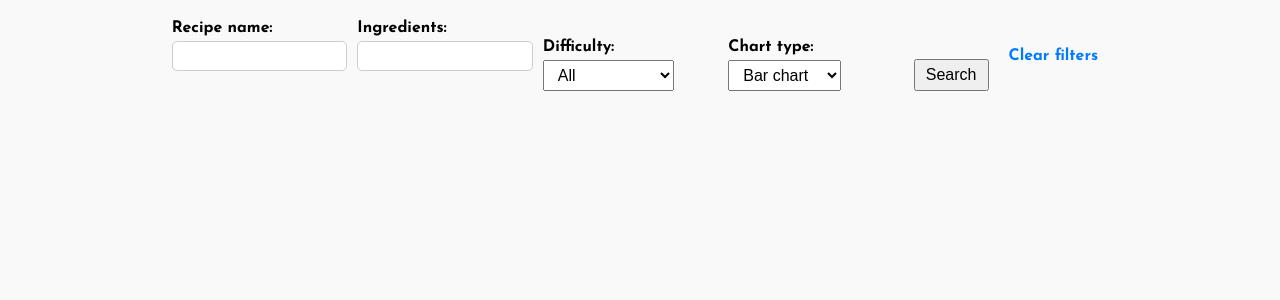
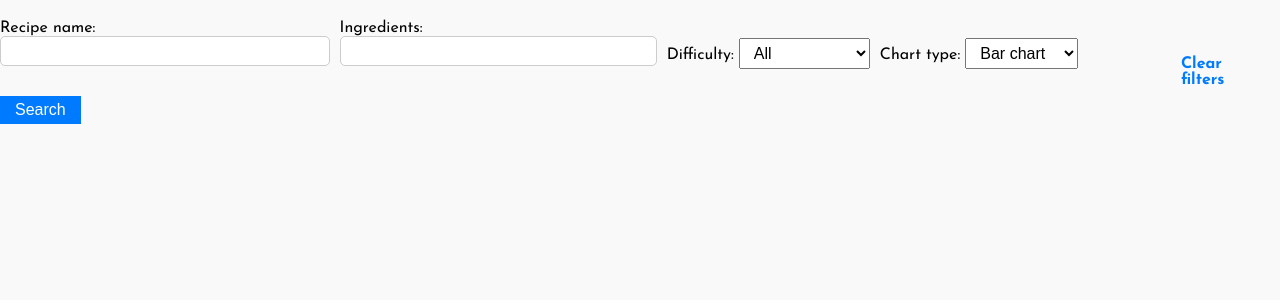
Before and after one commit to devmcdonough/Recipe_app, a Django app: page /recipes/ in a window 1280 px wide. Shown: the part 48-348 px from the top of the page. Run offline with Django 4.2, Linux system fonts and the light colour scheme; data that the repository does not hold is empty.

Commit message:
next form update

```diff
--- a/recipes/static/recipes/css/styles.css
+++ b/recipes/static/recipes/css/styles.css
@@ -111,57 +111,79 @@ body {
     text-decoration: none;
 }
 
-/* Ensure the form input fields, dropdowns, and button are in a row */
+/* Container for the search form */
+.search-form {
+    display: flex;
+    justify-content: center;    /* Center the form and clear link */
+    align-items: center;        /* Vertically align the items */
+    gap: 10px;                  /* Add space between form and the clear link */
+    margin: 20px 0;             /* Add margin above and below the search form */
+}
+
+/* Form inside the search-form */
 .search-form form {
     display: flex;
-    flex-wrap: wrap;           /* Allow wrapping if the screen size is small */
-    gap: 10px;                 /* Space between form fields */
-    align-items: flex-end;      /* Align form elements to the bottom of the row */
+    flex-wrap: wrap;            /* Allow wrapping if the screen size is small */
+    gap: 10px;                  /* Space between form fields */
+    align-items: center;        /* Vertically align form elements */
 }
 
-/* Style the form inputs, dropdowns, and button uniformly */
+/* Label and form element alignment inside each form row */
+.search-form form .form-row {
+    display: flex;
+    flex-direction: row;        /* Align label and input horizontally */
+    align-items: center;        /* Vertically align label and input */
+}
+
+/* Form labels styling */
+.search-form form .form-row label {
+    font-weight: bold;          /* Make the label bold for clarity */
+    margin-right: 10px;         /* Add space between the label and input */
+    width: 120px;               /* Set a fixed width for labels */
+}
+
+/* Ensure uniform padding and spacing for input fields */
 .search-form form input,
-.search-form form select,
-.search-form form button {
+.search-form form select {
     padding: 5px 10px;
     font-size: 1em;
 }
 
-/* Ensure labels appear above the form elements */
-.search-form form p {
-    display: flex;
-    flex-direction: column;    /* Stack label and form element vertically */
-    align-items: flex-start;   /* Align label and input/field to the left */
-    flex: 1;                   /* Make sure form fields take up equal space */
+/* Responsive adjustments for smaller screens */
+@media (max-width: 768px) {
+    .search-form form {
+        flex-direction: column; /* Stack form elements vertically on smaller screens */
+    }
+
+    .search-form form .form-row label {
+        width: auto;            /* Allow labels to resize naturally */
+        margin-right: 0;        /* Remove right margin for vertical stacking */
+    }
 }
 
-/* Add a specific height to the label to prevent misalignment */
-.search-form form p label {
-    margin-bottom: 5px;        /* Space between label and form element */
-    font-weight: bold;         /* Bold the label for clarity */
-}
-
-/* Style for the form container */
-.search-form {
-    display: flex;             /* Use flexbox to align items horizontally */
-    justify-content: center;   /* Center the form and clear link */
-    align-items: center;       /* Vertically align the items */
-    gap: 10px;                 /* Add space between the form and the clear link */
-    margin: 20px 0;            /* Add margin above and below the search form */
+/* Style for the search button */
+.search-form button {
+    padding: 5px 15px;
+    font-size: 1em;
+    background-color: #007BFF;
+    color: white;
+    border: none;
+    cursor: pointer;
 }
 
 /* Style for the clear filters link */
 .search-form a {
     text-decoration: none;
-    color: #007BFF;            /* Blue color for link */
-    font-weight: bold;         /* Bold the link */
-    padding: 5px 10px;         /* Add some padding to make it look like a button */
+    color: #007BFF;             /* Blue color for the link */
+    font-weight: bold;          /* Bold the link */
+    padding: 5px 10px;          /* Add some padding to make it look like a button */
 }
 
 /* Add hover effect for the clear filters link */
 .search-form a:hover {
     text-decoration: underline;
 }
+
 
 
 
--- a/recipes/templates/recipes/recipes_home.html
+++ b/recipes/templates/recipes/recipes_home.html
@@ -14,7 +14,7 @@
     <div class="search-form">
         <form method="GET">
             {{ form.as_p }}
-            <button type="submit">Search</button>
+            <button type="submit" class="search-button">Search</button>
         </form>
         <a href="{% url 'recipes:list' %}">Clear filters</a>
     </div>
```
